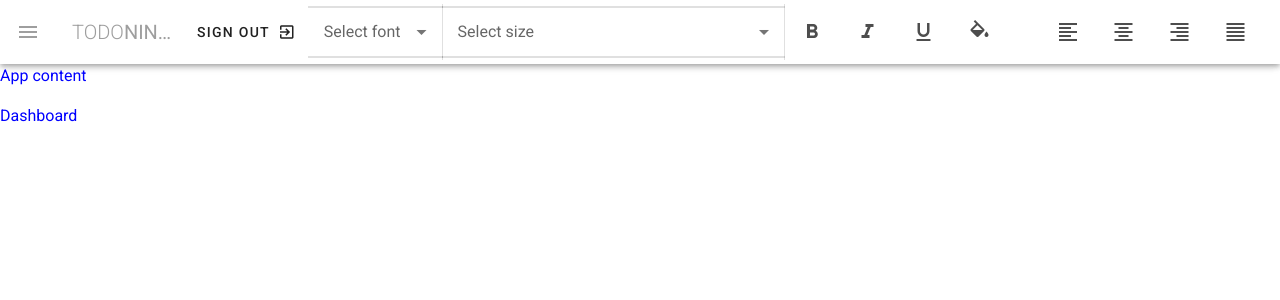
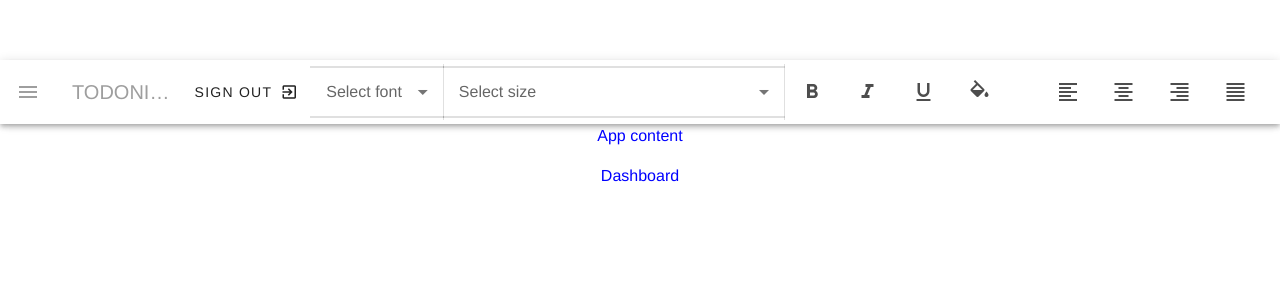
Before and after one commit to danielacrocker/movieapp2, a Vue app: page / in a window 1280 px wide. Shown: the top 300 px of the page. Built offline with nearby package versions, Linux system fonts and the light colour scheme.

Commit message:
stylesheets added

```diff
--- a/src/App.vue
+++ b/src/App.vue
@@ -15,6 +15,7 @@
 <script>
 // import HelloWorld from "./components/HelloWorld";
 import NavBar from '@/components/Navbar.vue';
+import "./assets/stylesheets/main.css";
 
 export default {
   name: "App",
--- /dev/null
+++ b/src/assets/stylesheets/home.css
@@ -0,0 +1,19 @@
+#app {
+  font-family: 'Avenir', Helvetica, Arial, sans-serif;
+  -webkit-font-somoothing: antialiased;
+  -moz-osx-font-smoothing: grayscale;
+  text-align: center;
+  color: #2c3e50;
+}
+
+#inspire {
+  font-family: 'Avenir', Helvetica, Arial, sans-serif;
+}
+
+.container.fill-height {
+  align-items: normal;
+}
+
+a.side_bar_link {
+  text-decoration: none;
+}
--- /dev/null
+++ b/src/assets/stylesheets/main.css
@@ -0,0 +1,8 @@
+#app {
+  font-family: 'Avenir', Helvetica, Arial, sans-serif;
+  -webkit-font-smoothing: antialiased;
+  -moz-osx-font-smoothing: grayscale;
+  text-align: center;
+  margin-top: 60px;
+  width: 100%;
+}
```
